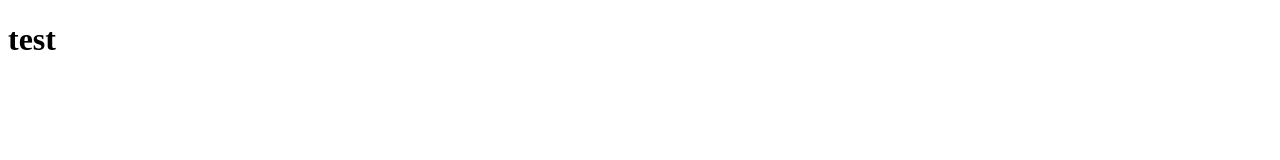
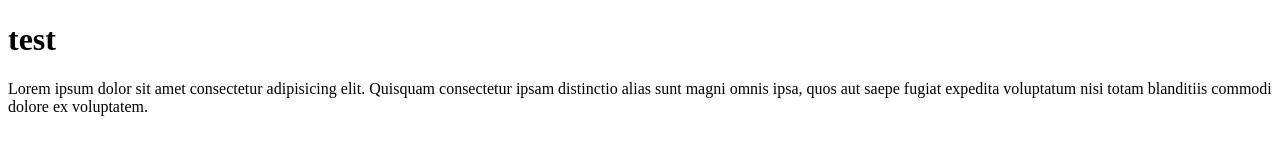
Before and after one commit to doniyorbekddev/test, a plain HTML site: page index.html in a window 1280 px wide. Drawn offline with Linux system fonts and the light colour scheme.

Commit message:
add text

```diff
--- a/index.html
+++ b/index.html
@@ -7,5 +7,9 @@
 	</head>
 	<body>
 		<h1>test</h1>
+		<p>
+			Lorem ipsum dolor sit amet consectetur adipisicing elit. Quisquam consectetur ipsam distinctio alias sunt magni omnis ipsa,
+			quos aut saepe fugiat expedita voluptatum nisi totam blanditiis commodi dolore ex voluptatem.
+		</p>
 	</body>
 </html>
```
